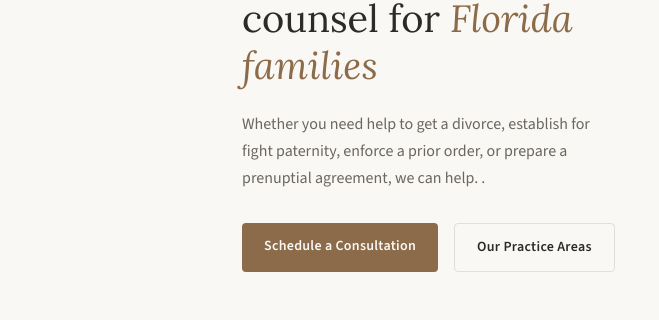
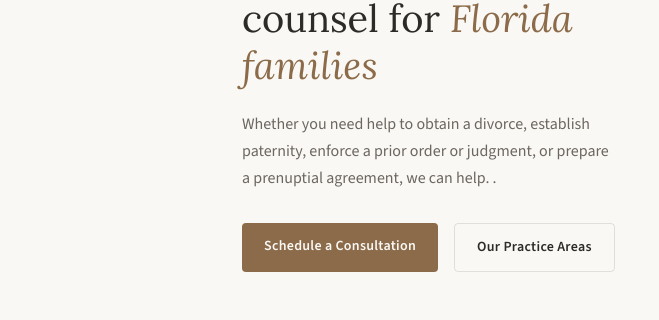
Before and after one commit to rmarger/Marger, a website: page index.html in a window 1280 px wide. Shown: the part 232-552 px from the top of the page, 0-659 px from the left. Drawn offline with nearby package versions, Linux system fonts and the light colour scheme; no server answers.

Commit message:
Update index.html

```diff
--- a/index.html
+++ b/index.html
@@ -172,7 +172,7 @@
   <div class="hero-text">
     <p class="hero-eyebrow">Florida Family Law</p>
     <h1 class="hero-heading">Compassionate counsel for <em>Florida families</em></h1>
-    <p class="hero-sub">Whether you need help to get a divorce, establish for fight paternity, enforce a prior order, or prepare a prenuptial agreement, we can help. .</p>
+    <p class="hero-sub">Whether you need help to obtain a divorce, establish paternity, enforce a prior order or judgment, or prepare a prenuptial agreement, we can help. .</p>
     <div class="hero-actions">
       <a href="#contact" class="btn-primary">Schedule a Consultation</a>
       <a href="#practices" class="btn-outline">Our Practice Areas</a>
```
